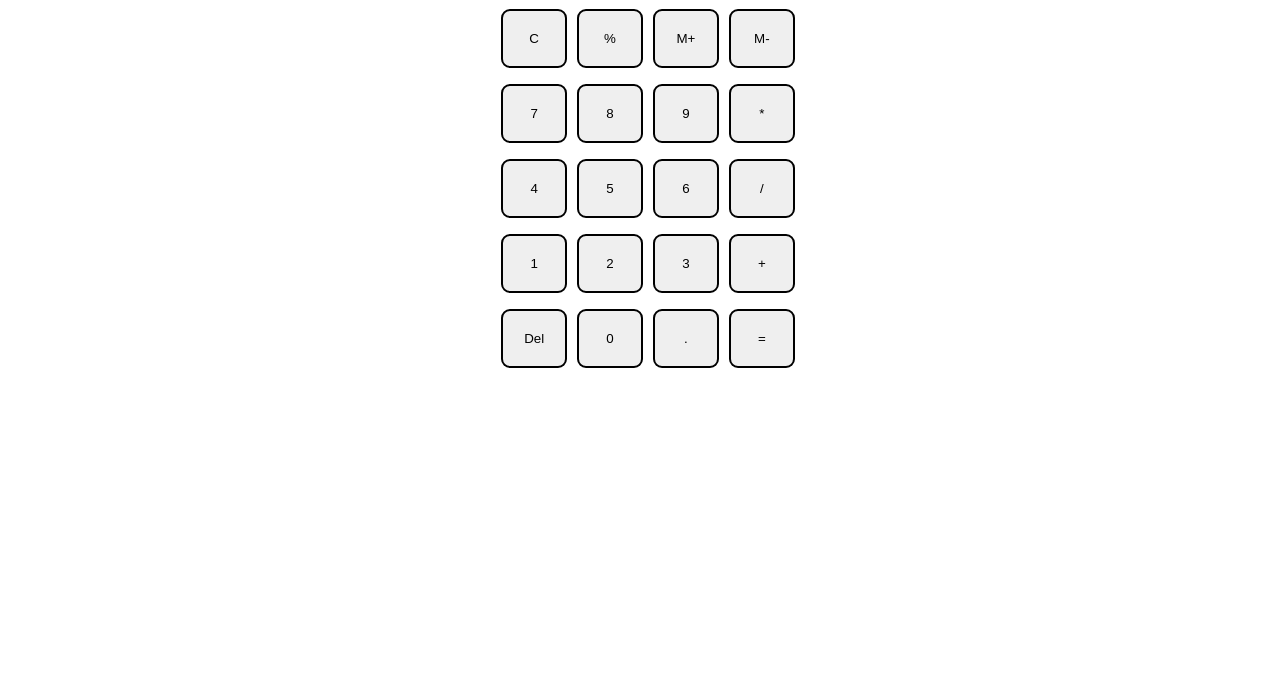
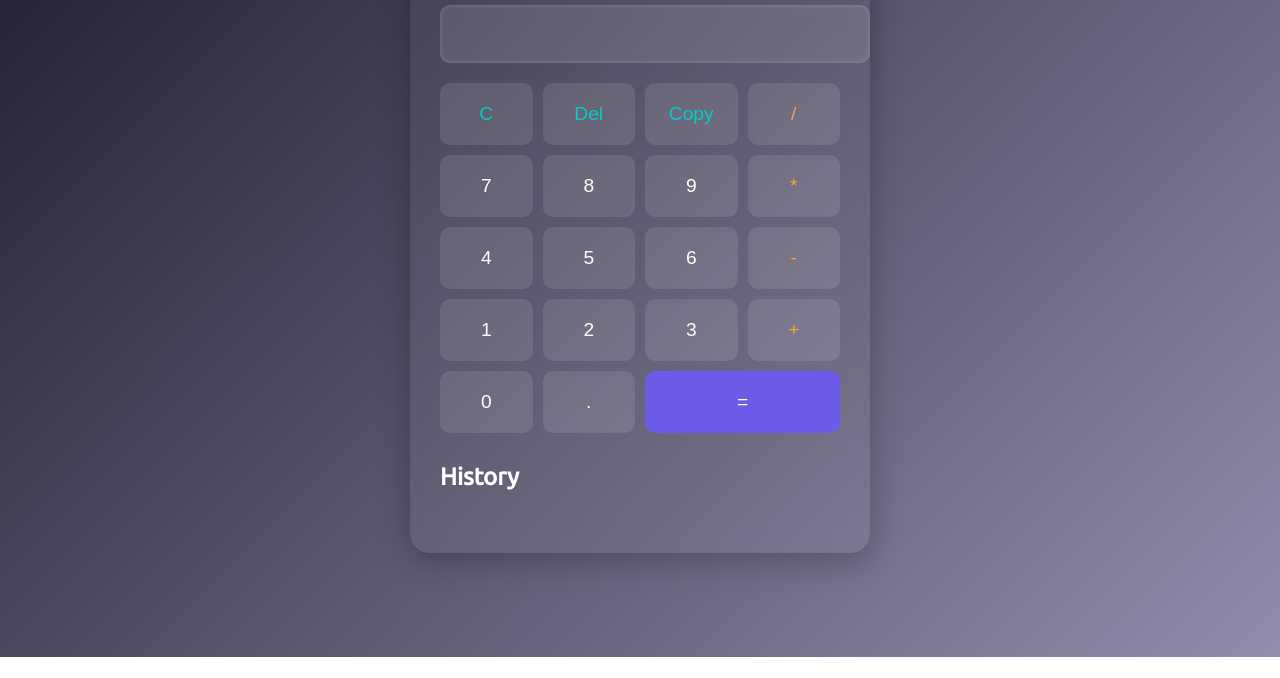
Before and after one commit to himanshu00003/calculator-app-Javascript, a plain HTML site: page index.html in a window 1280 px wide. Shown: the part 143-821 px from the top of the page. After the commit the page ends 800 px from the top, so only its background shows below. Drawn offline with Linux system fonts and the light colour scheme.

Commit message:
Added CSS and worked on HTML file

```diff
--- a/index.html
+++ b/index.html
@@ -1,52 +1,49 @@
 <!DOCTYPE html>
-<html>
+<html lang="en">
+<head>
+  <meta charset="UTF-8" />
+  <meta name="viewport" content="width=device-width, initial-scale=1.0"/>
+  <title>Smart Calculator</title>
+  <link rel="stylesheet" href="style.css" />
+</head>
+<body>
+  <div class="calculator-container">
+    <h1>Smart Calculator</h1>
+    <div class="calculator">
+      <input type="text" id="display" readonly />
+      <div class="buttons">
+        <button class="btn action" onclick="clearDisplay()">C</button>
+        <button class="btn action" onclick="deleteLast()">Del</button>
+        <button class="btn action" onclick="copyResult()">Copy</button>
+        <button class="btn operator" onclick="appendOperator('/')">/</button>
 
-<head>
-  <meta charset="utf-8">
-  <meta name="viewport" content="width=device-width">
-  <title>Calculate me! - A calculator made my me</title>
-  <link href="style.css" rel="stylesheet" type="text/css" />
-  <link href="utils.css" rel="stylesheet" type="text/css" />
-</head>
+        <button class="btn" onclick="appendValue('7')">7</button>
+        <button class="btn" onclick="appendValue('8')">8</button>
+        <button class="btn" onclick="appendValue('9')">9</button>
+        <button class="btn operator" onclick="appendOperator('*')">*</button>
 
-<body>
-  <h1 class="text-center">Welcome to Calculate me!</h1>
-  <div class="container flex flex-col items-center mx-auto m-w-20">
-    <div class="row">
-      <input class="input" type="text"/>
+        <button class="btn" onclick="appendValue('4')">4</button>
+        <button class="btn" onclick="appendValue('5')">5</button>
+        <button class="btn" onclick="appendValue('6')">6</button>
+        <button class="btn operator" onclick="appendOperator('-')">-</button>
+
+        <button class="btn" onclick="appendValue('1')">1</button>
+        <button class="btn" onclick="appendValue('2')">2</button>
+        <button class="btn" onclick="appendValue('3')">3</button>
+        <button class="btn operator" onclick="appendOperator('+')">+</button>
+
+        <button class="btn" onclick="appendValue('0')">0</button>
+        <button class="btn" onclick="appendValue('.')">.</button>
+        <button class="btn equals" onclick="calculate()">=</button>
+      </div>
     </div>
-    <div class="row">
-      <button class="button">C</button>
-      <button class="button">%</button>
-      <button class="button">M+</button>
-      <button class="button">M-</button>
-    </div>
-    <div class="row">
-      <button class="button">7</button>
-      <button class="button">8</button>
-      <button class="button">9</button>
-      <button class="button">*</button>
-    </div>
-    <div class="row">
-      <button class="button">4</button>
-      <button class="button">5</button>
-      <button class="button">6</button>
-      <button class="button">/</button>
-    </div>
-    <div class="row">
-      <button class="button">1</button>
-      <button class="button">2</button>
-      <button class="button">3</button>
-      <button class="button">+</button>
-    </div>
-    <div class="row">
-      <button class="button">Del</button>
-      <button class="button">0</button>
-      <button class="button">.</button>
-      <button class="button">=</button>
+
+    <div class="history">
+      <h2>History</h2>
+      <ul id="historyList"></ul>
     </div>
   </div>
+
   <script src="script.js"></script>
 </body>
-
 </html>
--- a/style.css
+++ b/style.css
@@ -1,27 +1,101 @@
-@import url('https://fonts.googleapis.com/css2?family=Roboto:wght@300&family=Ubuntu:wght@300&display=swap');
-html, body {
-  height: 100%;
-  width: 100%;
-  font-family: 'Roboto', sans-serif;
+@import url('https://fonts.googleapis.com/css2?family=Ubuntu:wght@300;400&display=swap');
+
+body {
+  font-family: 'Ubuntu', sans-serif;
+  background: linear-gradient(135deg, #1f1c2c, #928dab);
+  color: white;
+  margin: 0;
+  padding: 0;
+  display: flex;
+  justify-content: center;
+  align-items: flex-start;
+  min-height: 100vh;
 }
 
-.button{
-  width: 66px;
-  padding: 20px;
-  margin: 0 3px;
-  border: 2px solid black;
-  border-radius: 9px;
-  cursor: pointer;
+.calculator-container {
+  margin-top: 40px;
+  background: rgba(255, 255, 255, 0.05);
+  padding: 30px;
+  border-radius: 20px;
+  box-shadow: 0 8px 32px rgba(0,0,0,0.25);
+  backdrop-filter: blur(10px);
+  width: 90%;
+  max-width: 400px;
 }
 
-.row{
-  margin: 8px 0;
+h1 {
+  text-align: center;
+  margin-bottom: 20px;
 }
-.row input{
-  width: 291px;
-  font-size: 20px;
-    margin: 0;
-    padding: 10px 0px;
-    border: 2px solid black;
-    border-radius: 5px;
+
+.calculator input {
+  width: 100%;
+  padding: 15px;
+  font-size: 1.5rem;
+  text-align: right;
+  border: none;
+  border-radius: 10px;
+  margin-bottom: 20px;
+  outline: none;
+  background: rgba(255,255,255,0.1);
+  color: white;
+  box-shadow: inset 0 0 5px rgba(255,255,255,0.2);
 }
+
+.buttons {
+  display: grid;
+  grid-template-columns: repeat(4, 1fr);
+  gap: 10px;
+}
+
+.btn {
+  padding: 20px;
+  border: none;
+  border-radius: 10px;
+  font-size: 1.2rem;
+  background: rgba(255, 255, 255, 0.1);
+  color: white;
+  cursor: pointer;
+  transition: 0.2s ease;
+}
+
+.btn:hover {
+  background: rgba(255, 255, 255, 0.25);
+}
+
+.btn.operator {
+  color: #ff9f43;
+}
+
+.btn.action {
+  color: #00cec9;
+}
+
+.btn.equals {
+  grid-column: span 2;
+  background: #6c5ce7;
+  color: white;
+}
+
+.history {
+  margin-top: 30px;
+}
+
+.history h2 {
+  margin-bottom: 10px;
+}
+
+#historyList {
+  list-style: none;
+  padding: 0;
+  max-height: 120px;
+  overflow-y: auto;
+}
+
+#historyList li {
+  background: rgba(255,255,255,0.1);
+  margin-bottom: 5px;
+  padding: 8px 10px;
+  border-radius: 5px;
+  font-size: 0.9rem;
+}
```
